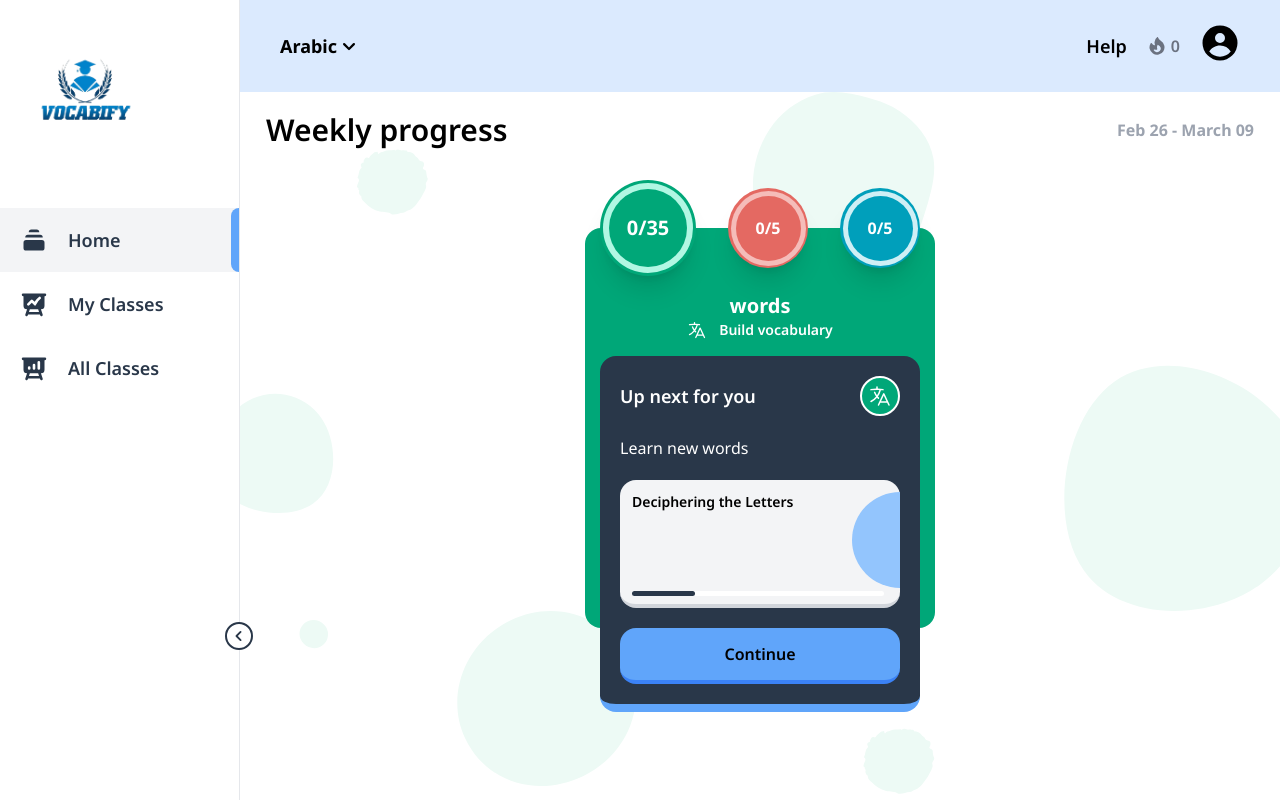
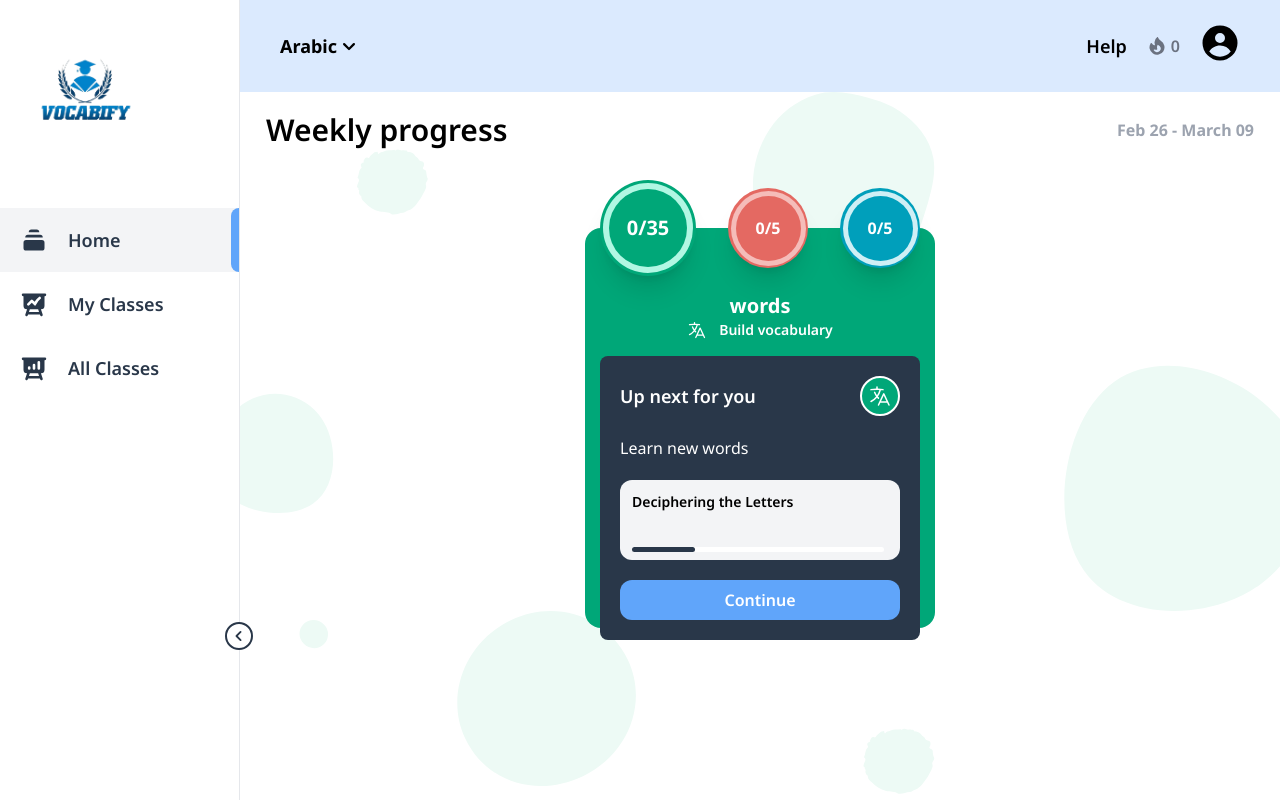
Before and after one commit to HarisShaikh97/language-learning-app, a Next.js app: page /home in a window 1280 px wide. Built offline with nearby package versions, Linux system fonts and the light colour scheme.

Commit message:
theme changes(2)

```diff
--- a/app/course/[slug]/page.js
+++ b/app/course/[slug]/page.js
@@ -102,16 +102,15 @@ export default function Course({params}) {
                         </div>
                     </div> */}
                     <p className="text-2xl font-bold mt-10">Continue learning</p>
-                    <div className="h-36 w-60 sm:h-28 sm:w-80 rounded-lg bg-gray-100 border-b-4 border-slate-300 relative flex flex-col justify-between p-3">
-                        <div className="absolute top-10 sm:top-6 right-0 bg-blue-300 h-16 w-8 rounded-s-full"></div>
+                    <div className="h-36 w-60 sm:h-28 sm:w-72 rounded bg-sky-100 border-b-2 border-sky-300 flex flex-col justify-between p-3">
                         <p className="text-xs font-bold">Abjad</p>
-                        <div className="flex flex-col sm:flex-row sm:items-center gap-3 sm:gap-0 justify-between w-[90%]">
+                        <div className="flex flex-col sm:flex-row sm:items-center gap-3 sm:gap-0 justify-between w-full">
                             <p>Deciphering the letters</p>
-                            <button className="h-10 w-24 bg-blue-400 border-b-4 border-blue-500 rounded-xl font-semibold">
+                            <button className="h-10 w-24 bg-blue-400 text-white border-b-4 border-blue-500 rounded-xl font-semibold">
                                 Continue
                             </button>
                         </div>
-                        <div className="h-[5px] w-[90%] rounded-full bg-white">
+                        <div className="h-[5px] w-full rounded-full bg-white">
                             <div className="h-full w-[25%] rounded-full bg-primary" />
                         </div>
                     </div>
--- a/components/up-next-conversation-card/UpNextConversationCard.js
+++ b/components/up-next-conversation-card/UpNextConversationCard.js
@@ -4,7 +4,7 @@ import PropTypes from "prop-types"
 export default function UpNextConversationCard({ className }) {
 	return (
 		<div
-			className={`absolute ${className} w-56 sm:w-80 rounded-2xl bg-primary border-b-8 border-blue-400 flex flex-col gap-5 px-5 py-5`}
+			className={`absolute ${className} w-56 sm:w-80 rounded-lg bg-primary flex flex-col gap-5 px-5 py-5`}
 		>
 			<div className="flex flex-row items-center justify-between">
 				<p className="text-lg font-semibold text-white">
@@ -14,12 +14,12 @@ export default function UpNextConversationCard({ className }) {
 					<ChatBubbleOvalLeftEllipsisIcon className="h-6 w-6 text-white" />
 				</div>
 			</div>
-			<div className="h-20 flex items-center px-5 rounded-2xl bg-slate-500 bg-opacity-35">
+			<div className="h-20 flex items-center px-5 rounded-xl bg-slate-500 bg-opacity-35">
 				<p className="font-bold text-slate-300">
 					No recommended conversations right now
 				</p>
 			</div>
-			<div className="h-12 flex items-center justify-center bg-blue-400 hover:bg-blue-300 border-b-4 border-blue-500 rounded-2xl font-semibold">
+			<div className="h-12 flex items-center justify-center text-white bg-blue-400 hover:bg-blue-300 rounded-xl font-semibold">
 				More conversations
 			</div>
 		</div>
--- a/components/up-next-video-card/UpNextVideoCard.js
+++ b/components/up-next-video-card/UpNextVideoCard.js
@@ -4,7 +4,7 @@ import PropTypes from "prop-types"
 export default function UpNextVideoCard({ className }) {
 	return (
 		<div
-			className={`absolute ${className} w-56 sm:w-80 rounded-2xl bg-primary border-b-8 border-blue-400 flex flex-col gap-5 px-5 py-5`}
+			className={`absolute ${className} w-56 sm:w-80 rounded-lg bg-primary flex flex-col gap-5 px-5 py-5`}
 		>
 			<div className="flex flex-row items-center justify-between">
 				<p className="text-lg font-semibold text-white">
@@ -18,7 +18,7 @@ export default function UpNextVideoCard({ className }) {
 				Based on your progress, we found a video that matches your skill
 				level
 			</p>
-			<div className="h-14 flex items-center justify-center bg-blue-400 hover:bg-blue-300 border-b-4 border-blue-500 rounded-2xl font-semibold">
+			<div className="h-10 flex items-center justify-center bg-blue-400 hover:bg-blue-300 text-white rounded-xl font-semibold">
 				Watch video
 			</div>
 		</div>
--- a/components/up-next-words-card/UpNextWordsCard.js
+++ b/components/up-next-words-card/UpNextWordsCard.js
@@ -5,7 +5,7 @@ import PropTypes from "prop-types"
 export default function UpNextWordsCard({ className }) {
 	return (
 		<div
-			className={`absolute ${className} w-56 sm:w-80 rounded-2xl bg-primary border-b-8 border-blue-400 flex flex-col gap-5 px-5 py-5`}
+			className={`absolute ${className} w-56 sm:w-80 rounded-lg bg-primary flex flex-col gap-5 px-5 py-5`}
 		>
 			<div className="flex flex-row items-center justify-between">
 				<p className="text-lg font-semibold text-white">
@@ -16,15 +16,14 @@ export default function UpNextWordsCard({ className }) {
 				</div>
 			</div>
 			<p className="text-white">Learn new words</p>
-			<div className="h-32 flex rounded-2xl bg-gray-100 hover:bg-gray-200 border-b-4 border-gray-300 relative p-3">
-				<div className="absolute top-3 right-0 bg-blue-300 h-24 w-12 rounded-s-full"></div>
+			<div className="h-20 flex rounded-xl bg-gray-100 hover:bg-gray-200 p-3 relative">
 				<p className="font-semibold text-sm">Deciphering the Letters</p>
 				<div className="h-[5px] w-[90%] rounded-full bg-white absolute bottom-2">
 					<div className="h-full w-[25%] rounded-full bg-primary" />
 				</div>
 			</div>
 			<Link
-				className="h-14 flex items-center justify-center bg-blue-400 hover:bg-blue-300 border-b-4 border-blue-500 rounded-2xl font-semibold"
+				className="h-10 flex items-center justify-center bg-blue-400 hover:bg-blue-300 text-white rounded-xl font-semibold"
 				href="/scenarios"
 			>
 				Continue
```
